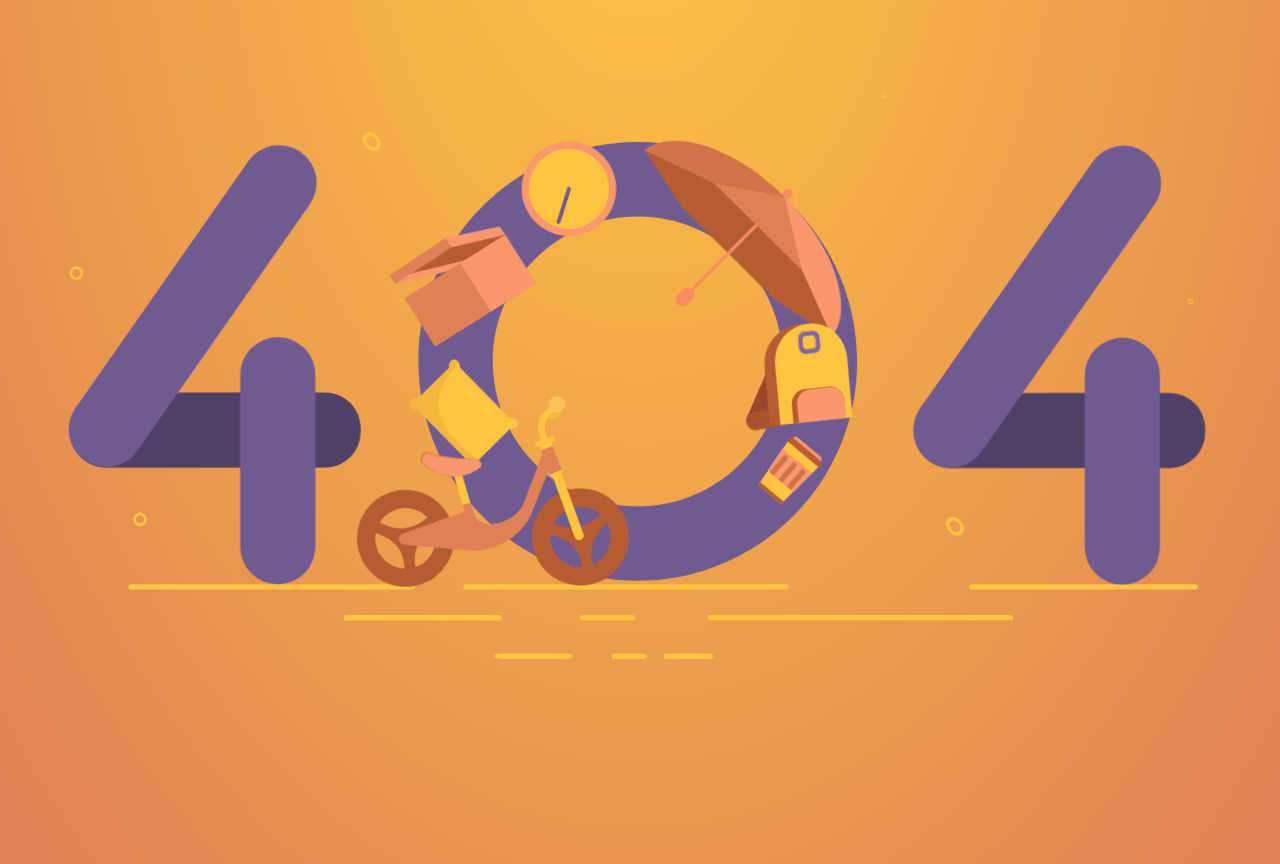
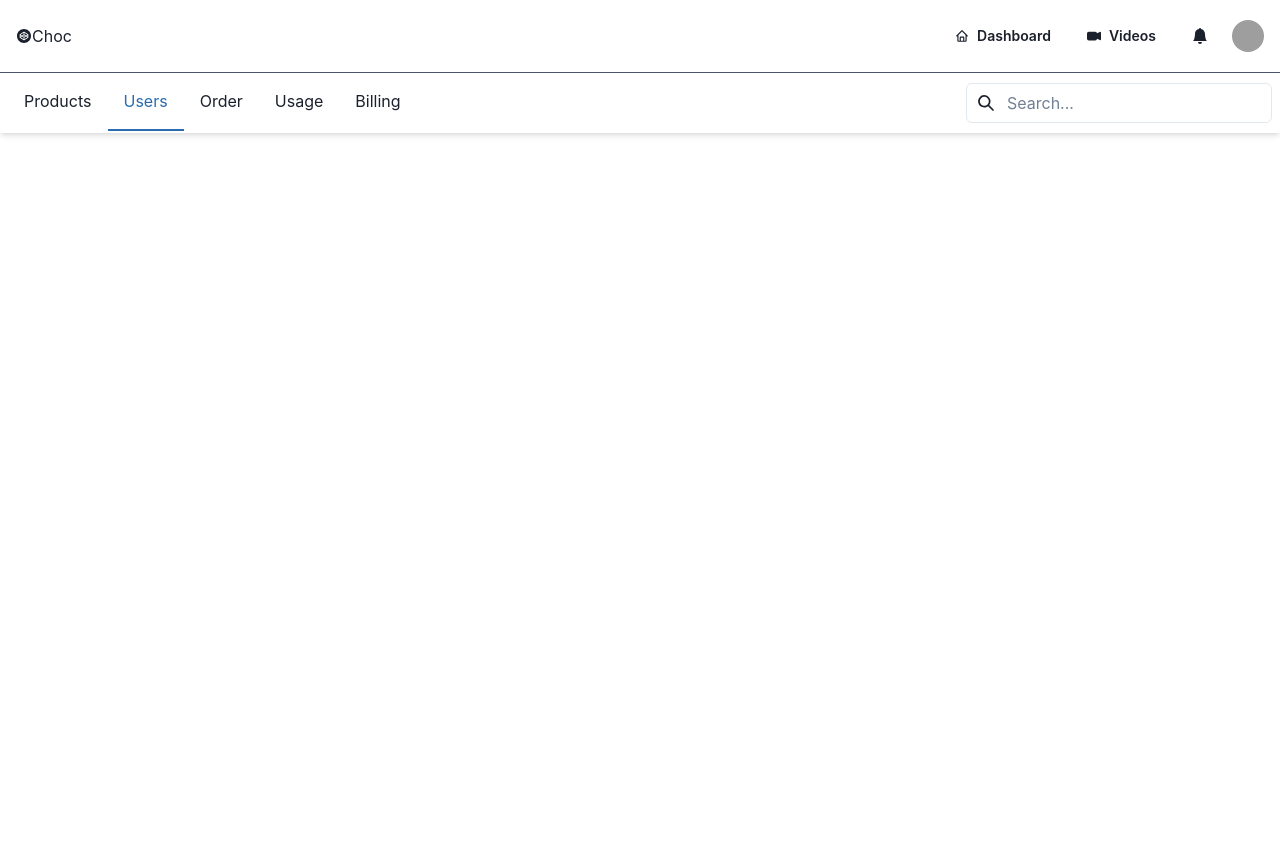
Before and after one commit to gnafhan/boba-store, a Next.js app: page /admin/users in a window 1280 px wide. Before the commit this address had no page. After the commit the page ends 800 px from the top, so only its background shows below. Built offline with nearby package versions, Linux system fonts and the light colour scheme; grey boxes are pictures that could not be loaded.

Commit message:
Add admin  Users Page and fix navbar

```diff
--- a/components/NavbarAdmin.js
+++ b/components/NavbarAdmin.js
@@ -41,7 +41,7 @@ import { BsFillBellFill, BsFillCameraVideoFill, BsInbox } from "react-icons/bs";
 import { IoLogoCodepen } from "react-icons/io5";
 import { MdOutlineInbox, MdOutlineMenu } from "react-icons/md";
 
-const NavbarAdmin = () => {
+const NavbarAdmin = ({active}) => {
   const bg = useColorModeValue("white", "gray.800");
   const mobileNav = useDisclosure();
   return (
@@ -174,7 +174,7 @@ const NavbarAdmin = () => {
         borderWidth={0}
         overflowX="auto"
       >
-        <Tabs defaultIndex={0} borderBottomColor="transparent">
+        <Tabs defaultIndex={active} borderBottomColor="transparent">
           <TabList>
             <Tab
               py={4}
@@ -182,8 +182,10 @@ const NavbarAdmin = () => {
               _focus={{
                 boxShadow: "none",
               }}
+              as={"a"}
+              href="/admin"
             >
-              Basic
+              Products
             </Tab>
             <Tab
               py={4}
@@ -194,7 +196,7 @@ const NavbarAdmin = () => {
               as={"a"}
               href="/admin/users"
             >
-              Integrations
+              Users
             </Tab>
             <Tab
               py={4}
@@ -203,7 +205,7 @@ const NavbarAdmin = () => {
                 boxShadow: "none",
               }}
             >
-              Notifications
+              Order
             </Tab>
             <Tab
               py={4}
--- /dev/null
+++ b/src/pages/admin/users/index.js
@@ -0,0 +1,12 @@
+import NavbarAdmin from "../../../../components/NavbarAdmin"
+
+
+const AdminUser = ()=> {
+    return(<>
+
+    <NavbarAdmin active={1}/>
+    </>
+        )
+}
+
+export default AdminUser
```
